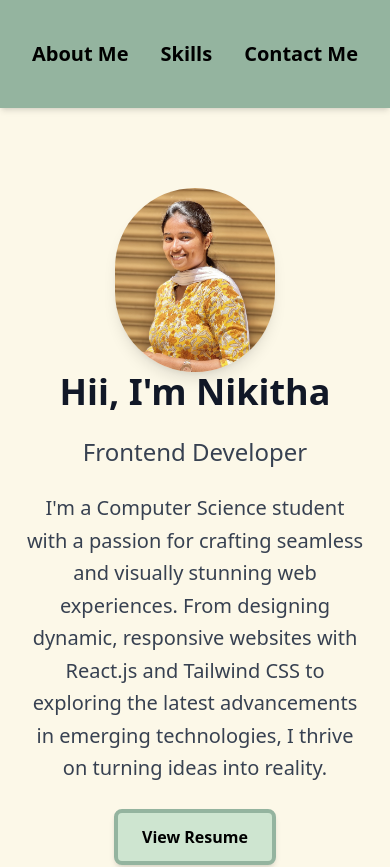
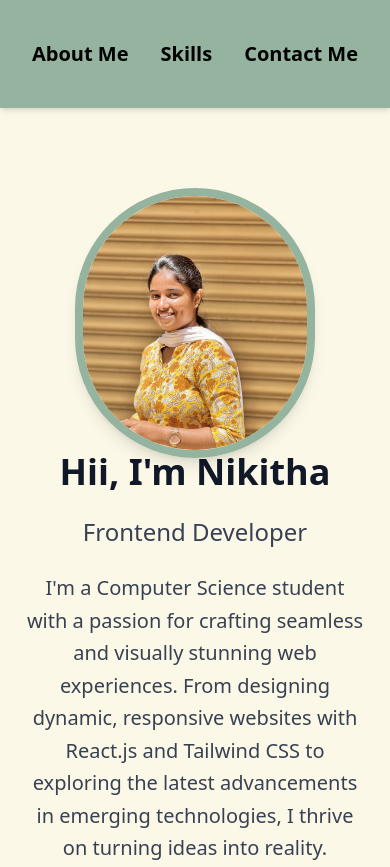
Before and after one commit to Nikitha-1610/portfolio, a React (Vite) app: page / in a window 390 px wide. Shown: the top 867 px of the page. Built offline with nearby package versions, Linux system fonts and the light colour scheme.

Commit message:
initial commit

```diff
--- a/src/App.jsx
+++ b/src/App.jsx
@@ -50,11 +50,11 @@
   <div className="flex flex-col md:flex-row-reverse md:items-center md:justify-between space-y-6 md:space-y-0">
 
     {/* Profile Image - Appears at Top on Mobile */}
-    <div className="w-40 h-40 sm:w-56 sm:h-56 md:w-80 md:h-80 md:flex-shrink-0 mx-auto md:mx-0 group justify-end">
+    <div className=" w-60 h-60 sm:w-56 sm:h-56 md:w-80 md:h-80 md:flex-shrink-0 mx-auto md:mx-0 group justify-end">
       <img
-        src="/src/images/me2.jpg"
+        src="/src/images/pic.jpg"
         alt="Your Profile"
-        className="w-100 h-100 rounded-full lg:ml-36 shadow-lg transition-transform transform group-hover:scale-105 duration-300"
+        className=" border-8 border-[#94B49F] w-fit h-fit rounded-full lg:ml-36 shadow-lg transition-transform transform group-hover:scale-105 duration-300"
       />
     </div>
 
```
Also changed, not shown: src/images/me2.jpg (deleted), src/images/pic.jpg (added).
